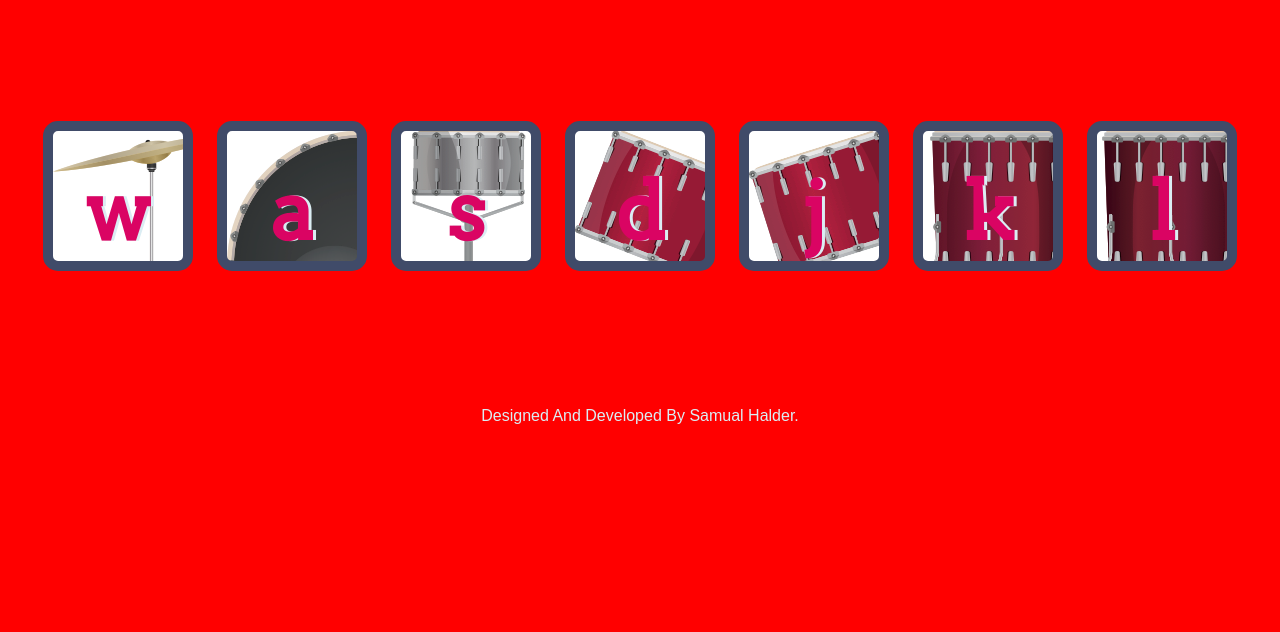
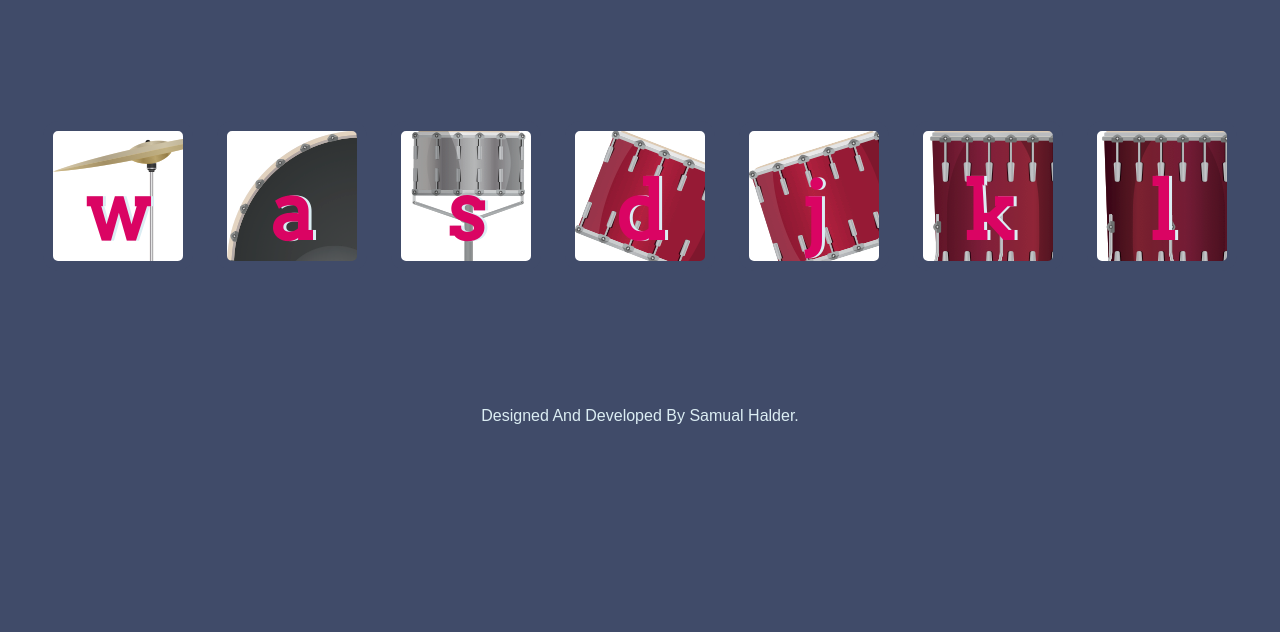
Before and after one commit to samualhalder/drumKit, a plain HTML site: page index.html in a window 1280 px wide. Shown: the part 168-800 px from the top of the page. Drawn offline with Linux system fonts and the light colour scheme.

Commit message:
dark mode added

```diff
--- a/styles.css
+++ b/styles.css
@@ -1,6 +1,6 @@
 body {
   text-align: center;
-  background-color: red;
+  background-color: #404B69;
   height: 100%;
 }
 
```
